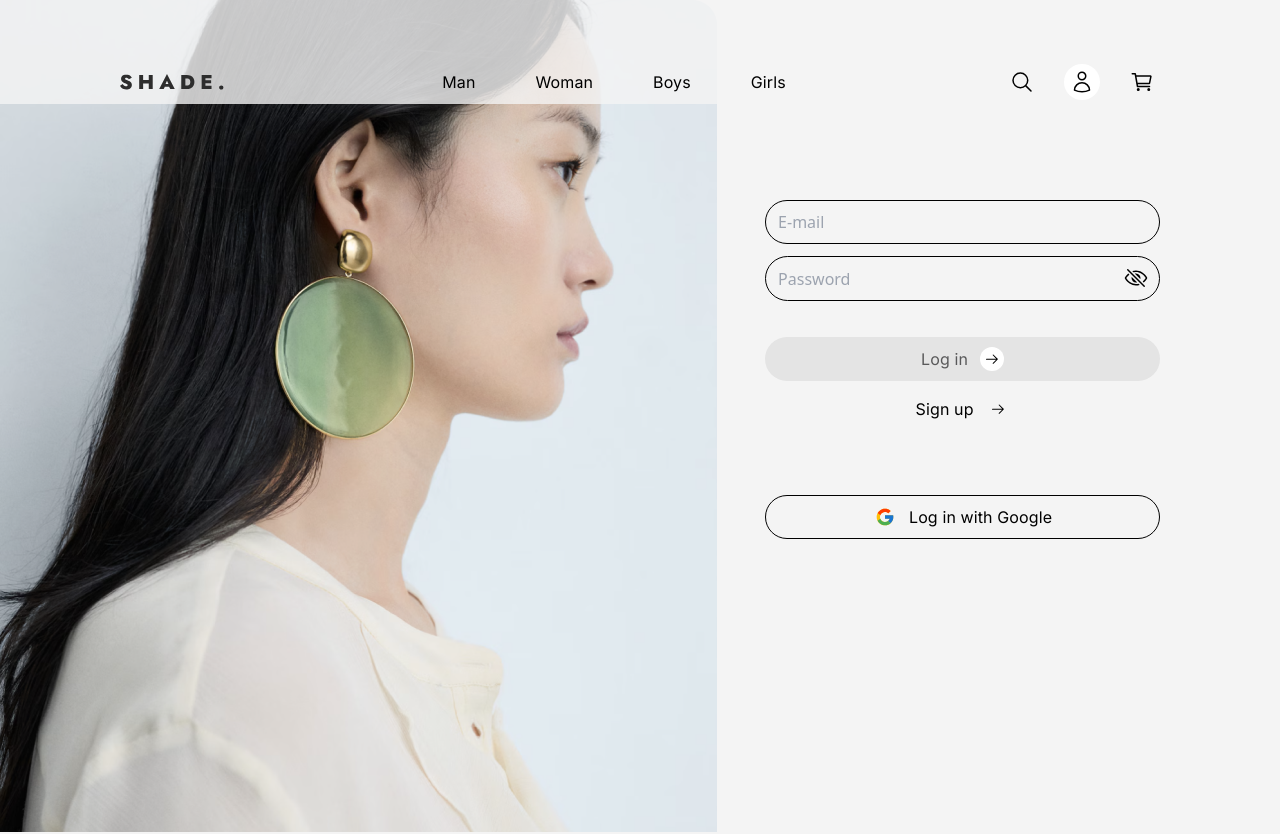
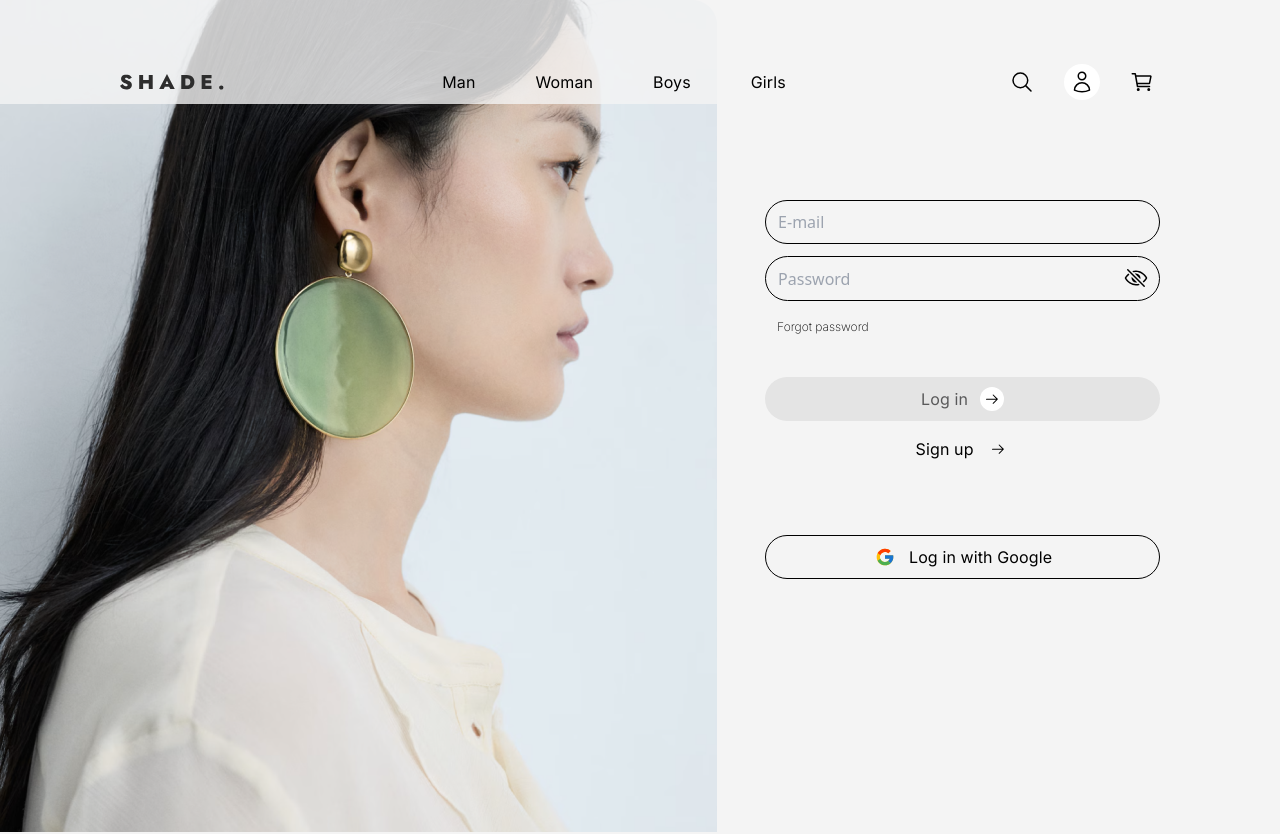
Before and after one commit to DianaKravchuk/Store, a React (Vite) app in the folder frontend/: page /auth/1 in a window 1280 px wide. Shown: the top 834 px of the page. Built offline with nearby package versions, Linux system fonts and the light colour scheme.

Commit message:
login fix

```diff
--- a/frontend/src/components/LoginForm.tsx
+++ b/frontend/src/components/LoginForm.tsx
@@ -7,6 +7,7 @@ import { FC, useState } from "react";
 import { useForm } from "react-hook-form";
 import { FcGoogle } from "react-icons/fc";
 import { GoArrowRight } from "react-icons/go";
+import { Link } from "react-router-dom";
 
 const LoginForm: FC = () => {
   const [isLoginSuccess, setIsLoginSuccess] = useState(false);
@@ -47,6 +48,12 @@ const LoginForm: FC = () => {
               placeholder="Password"
               type="password"
             />
+            <Link
+              to={"/resetPassword"}
+              className="font-inter font-extralight text-[12px] leading-6 px-3 py-[2px]"
+            >
+              Forgot password
+            </Link>
           </div>
           <div className="flex flex-col gap-16">
             <div className="flex flex-col gap-[6px]">
```
